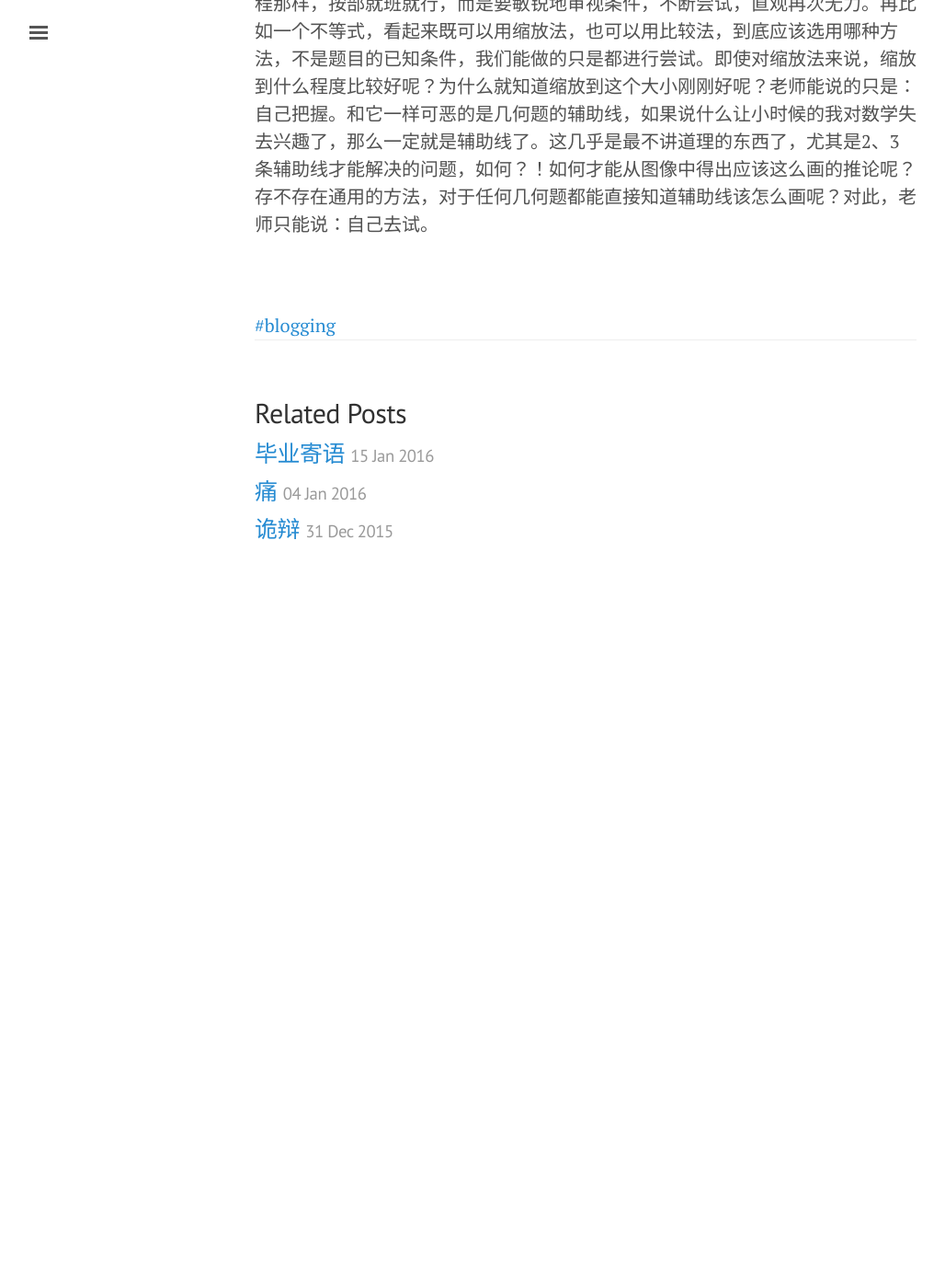
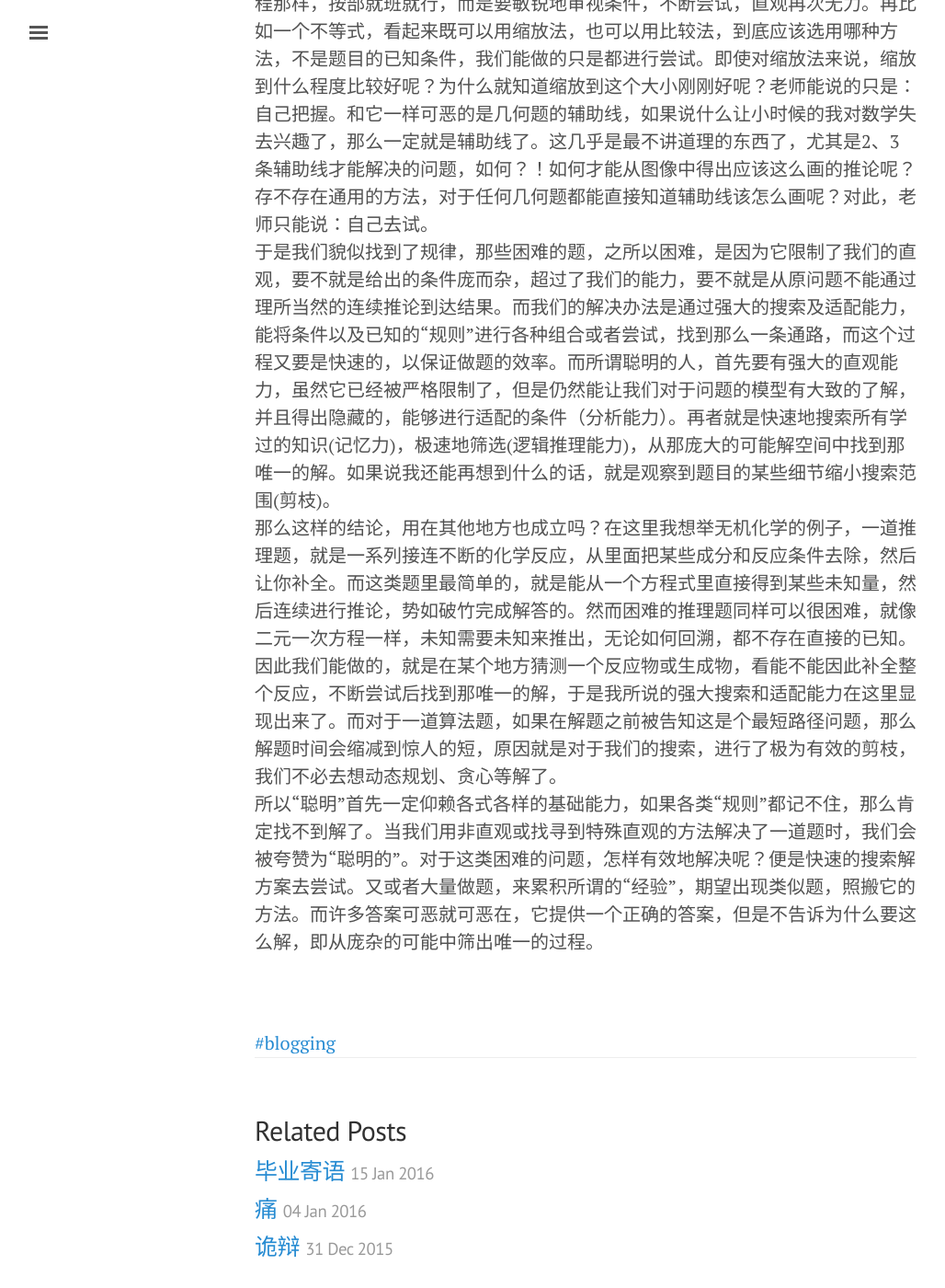
Before and after one commit to yamanka/blog, a Jekyll site: the page built from _posts/2016-02-04-数学.md, in a window 1280 px wide and 1400 px high, scrolled down 3129 px. Shown: the whole window at 92% size, without its empty margins (3-1031 px from the left). Built offline with Jekyll 4.4.1, drawn with Linux system fonts in a browser that asks for light colours; comment, search, counter and statistics services are not loaded; before the commit the page ends 3781 px from its top, so only the background shows below that.

Commit message:
Update 2016-02-04-数学.md

```diff
--- a/_posts/2016-02-04-数学.md
+++ b/_posts/2016-02-04-数学.md
@@ -12,3 +12,6 @@ tags: [blogging]
 当我们开始对方程使用我们的直观，即运用结合律、交换律、分配律等来解方程时，同样是十分简单的，一元一次、二元一次也好，只要有一定的时间无论是谁都能得出答案，最多计算错误，但无论如何是会做的。但是接着函数图像袭来，紧跟其后的是二元一次方程以及其他双曲线图像，噩梦开始降临。随着掌握的知识越来越多，题的类型也越来越多，当我们的直观开始对题目无能为力亦或是无法看清题目的全貌时，我们便开始做不出题了。首先代数式以及其对应的图像，就是对我们直观最大的割裂，我们分别对代数式和函数图像有各自的感受，但是题目要求我们在两方面的直观要互相串联，即想象到图像变化立即能知觉代数式的系数变化，这对不聪明的学生--尤其是处理双曲线及其对应图像问题时--是有着相当难度的。不仅在图像和方程之间存在着割裂，即使只针对方程，依然存在着垂直的直观割裂。在我们刚开始接触二元一次方程后，一定学过求根公式，得出求根公式的过程，一定是很好的能被我们理解的，所以我们得知如果方程只有一个解，那么b^2-4ac=0，于是我们在二元一次方程的基本描述上又额外记住了这么一条“规则”，明明这是由直观推出来的，我们却不得不花费更多的时间来记住它。而后，凡是处理二元一次方程只有一个解得情况，我们直接套用这条等式，关于推出这条等式的过程我们直接略过了，仿佛它是独立于原方程存在似的。随着我们对方程的剖析越深入，我们增加的“规则”越来越多，比如二次函数对称轴与系数a,b的关系，两条直线互相垂直，它们各自系数之间的关系等等。我们使用这些衍生出来的规则，与它们诞生的直观毫无关系了，为了提高做题的效率，我们完成了直观对象的第二次改变，由方程或图像本身，到这些“规则”。因为这些“规则”是如此之多，在处理图像问题时要引入几何的“规则”，在处理代数式时要引入不等式的“规则”，我们的直观开始疲软了，正确解的通路越来越难以找寻，然而这次，没有新的数学工具能拯救我们了。<br>
 那么就具体拿个题进行分析：已知二次函数f(x)=ax^2+bx+c的导数为f'(x),f'(0)>0,且f(x)的值域为[0,+无穷],则f(1)/f'(0)的最小值为？<br>
 这道题拿到手里第一个感觉就是乱，给出的关于二次函数的各种条件不能直接构成我们对该函数的直观，我们需要一块一块拼凑。因为值域大于等于零，所以函数图像开口向上，且与x轴相切，于是b^2-4ac=0。因为在零点导数大于零，所以函数中轴线在Y轴左侧。到此为止，我们对函数图像有了大致的认识，明明是画个图像然后说如图所示的事情，却一定要我们自己来，这是出题人的常用手法，给我们的直观下绊子。接下来f(1)/f'(0)，我们第一个想法就是先算分子再算分母，再计算比值。f(1)=a+b+c，f'(0)=b，比值等于(a+b+c)/b=1+(a+c)/b。到这里，直观被断掉，对这样的式子无能为力，关于求(a+c)/b的最小值，是关于函数的各种直观都得不出来的，于是我们只能“搜索”其他领域，知觉a+c>=2根(ac)应该对题目有帮助，而这明明是不等式所学的，被强行插到了这里。于是把之前得到的拼图碎片b^2-4ac=0带入，接下来就一帆风顺了。如果说直观在这道题里有什么用的话，只能说它在我们心中生成了函数的图像，除此之外，我们不过是在玩弄已知的各种条件，和在浩瀚的“规则”找寻那些我们能利用的，直观的作用被大大限制了。而类似这种题，假如最后的比值不能通过分别计算分子分母得出，那么只能通过操控已知条件，试图在其中直接得出比值的结果。对于这件事情，我们根本不像解二元一次方程那样，按部就班就行，而是要敏锐地审视条件，不断尝试，直观再次无力。再比如一个不等式，看起来既可以用缩放法，也可以用比较法，到底应该选用哪种方法，不是题目的已知条件，我们能做的只是都进行尝试。即使对缩放法来说，缩放到什么程度比较好呢？为什么就知道缩放到这个大小刚刚好呢？老师能说的只是：自己把握。和它一样可恶的是几何题的辅助线，如果说什么让小时候的我对数学失去兴趣了，那么一定就是辅助线了。这几乎是最不讲道理的东西了，尤其是2、3条辅助线才能解决的问题，如何？！如何才能从图像中得出应该这么画的推论呢？存不存在通用的方法，对于任何几何题都能直接知道辅助线该怎么画呢？对此，老师只能说：自己去试。<br>
+于是我们貌似找到了规律，那些困难的题，之所以困难，是因为它限制了我们的直观，要不就是给出的条件庞而杂，超过了我们的能力，要不就是从原问题不能通过理所当然的连续推论到达结果。而我们的解决办法是通过强大的搜索及适配能力，能将条件以及已知的“规则”进行各种组合或者尝试，找到那么一条通路，而这个过程又要是快速的，以保证做题的效率。而所谓聪明的人，首先要有强大的直观能力，虽然它已经被严格限制了，但是仍然能让我们对于问题的模型有大致的了解，并且得出隐藏的，能够进行适配的条件（分析能力）。再者就是快速地搜索所有学过的知识(记忆力)，极速地筛选(逻辑推理能力)，从那庞大的可能解空间中找到那唯一的解。如果说我还能再想到什么的话，就是观察到题目的某些细节缩小搜索范围(剪枝)。<br>
+那么这样的结论，用在其他地方也成立吗？在这里我想举无机化学的例子，一道推理题，就是一系列接连不断的化学反应，从里面把某些成分和反应条件去除，然后让你补全。而这类题里最简单的，就是能从一个方程式里直接得到某些未知量，然后连续进行推论，势如破竹完成解答的。然而困难的推理题同样可以很困难，就像二元一次方程一样，未知需要未知来推出，无论如何回溯，都不存在直接的已知。因此我们能做的，就是在某个地方猜测一个反应物或生成物，看能不能因此补全整个反应，不断尝试后找到那唯一的解，于是我所说的强大搜索和适配能力在这里显现出来了。而对于一道算法题，如果在解题之前被告知这是个最短路径问题，那么解题时间会缩减到惊人的短，原因就是对于我们的搜索，进行了极为有效的剪枝，我们不必去想动态规划、贪心等解了。<br>
+所以“聪明”首先一定仰赖各式各样的基础能力，如果各类“规则”都记不住，那么肯定找不到解了。当我们用非直观或找寻到特殊直观的方法解决了一道题时，我们会被夸赞为“聪明的”。对于这类困难的问题，怎样有效地解决呢？便是快速的搜索解方案去尝试。又或者大量做题，来累积所谓的“经验”，期望出现类似题，照搬它的方法。而许多答案可恶就可恶在，它提供一个正确的答案，但是不告诉为什么要这么解，即从庞杂的可能中筛出唯一的过程。
```
